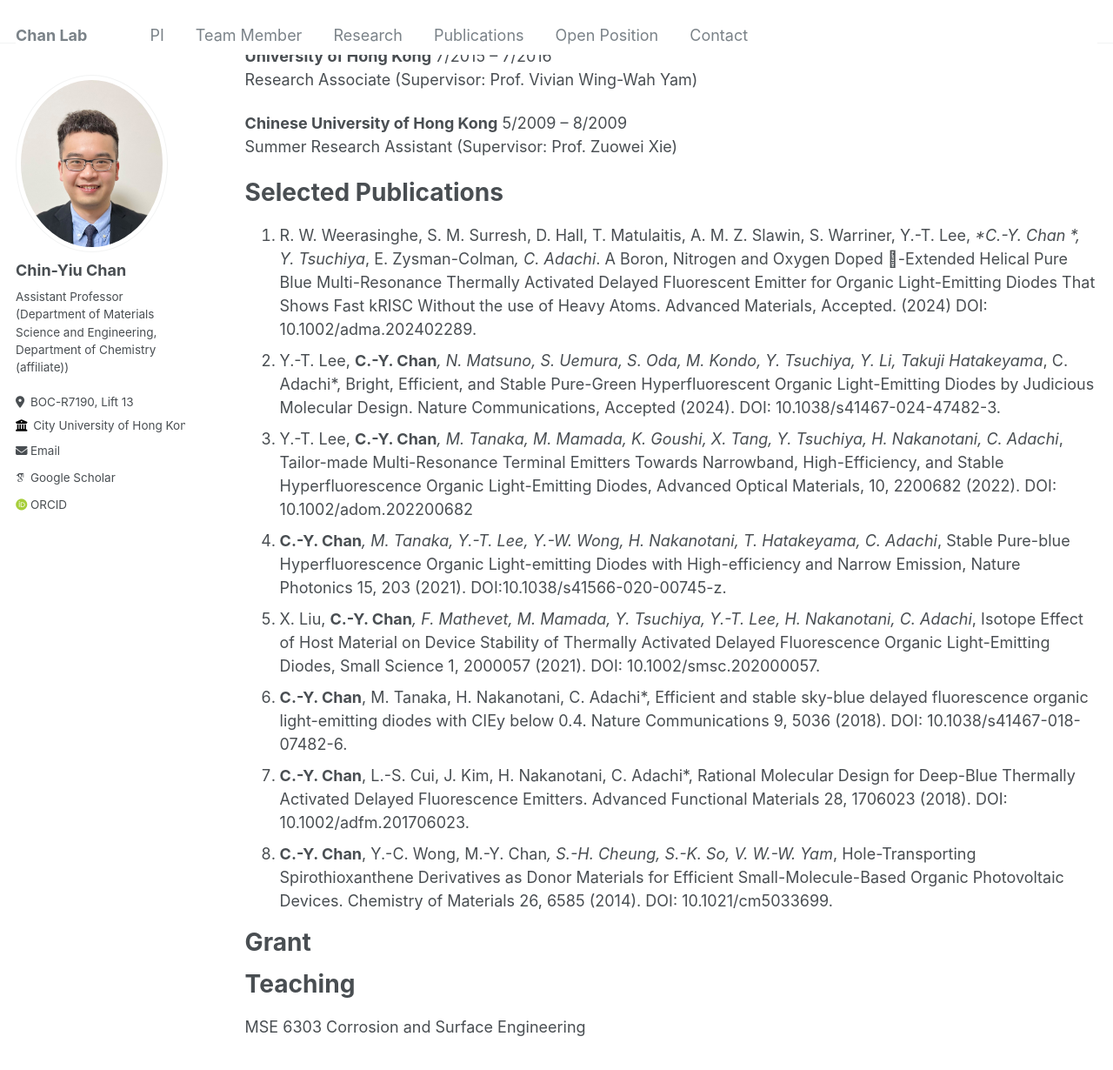
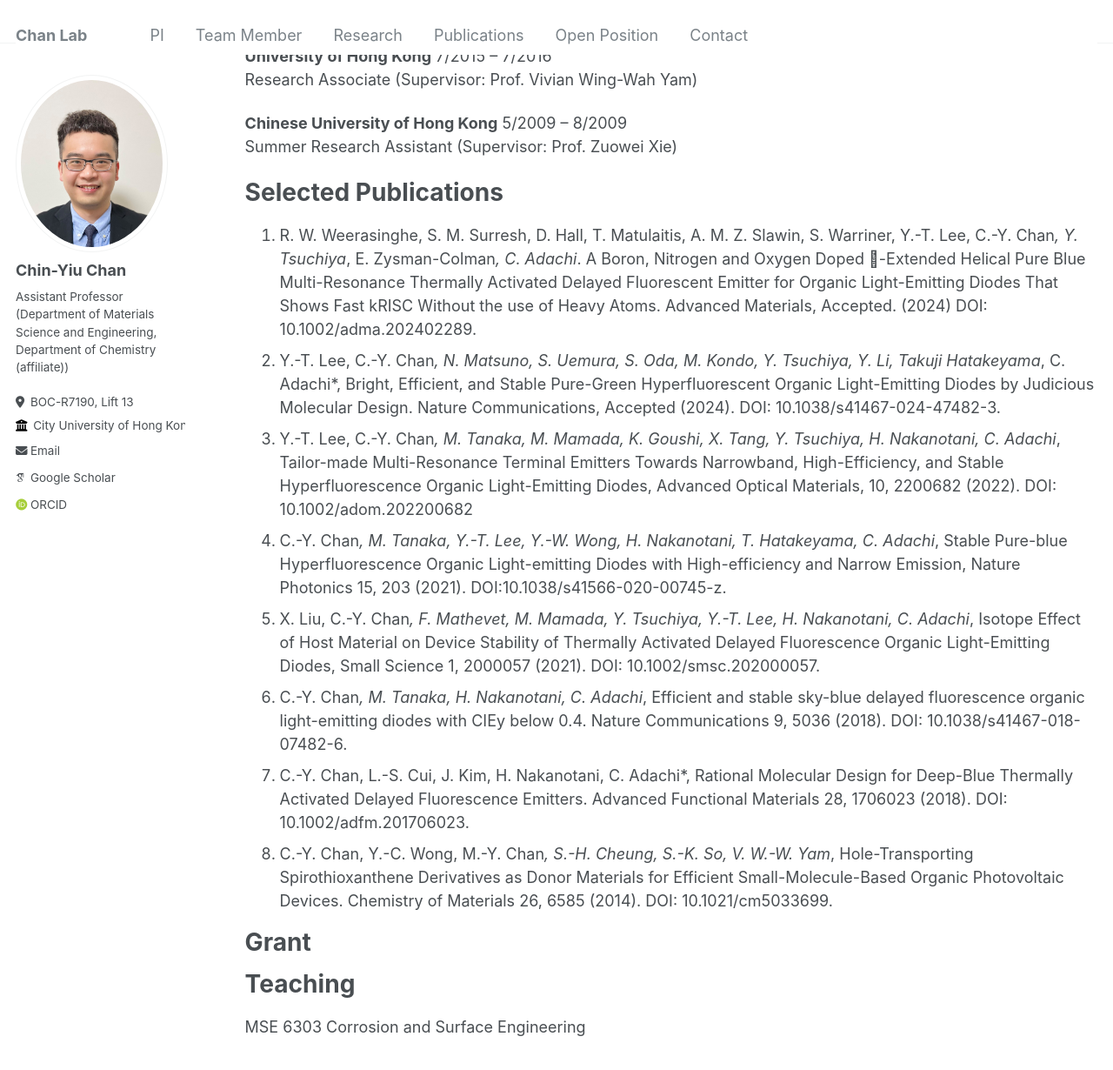
Before and after one commit to cychan-chem/chinychan.github.io, a Jekyll site: the page built from _pages/cv.md, in a window 1280 px wide and 1400 px high, scrolled down 417 px. Shown: the top 1230 px of the window at 87% size. Built offline with Jekyll 4.4.1, drawn with Linux system fonts in a browser that asks for light colours; some web fonts are replaced.

Commit message:
Update cv.md

```diff
--- a/_pages/cv.md
+++ b/_pages/cv.md
@@ -30,14 +30,14 @@ Summer Research Assistant (Supervisor: Prof. Zuowei Xie)
 
 Selected Publications
 ======
-1.	R. W. Weerasinghe, S. M. Surresh, D. Hall, T. Matulaitis, A. M. Z. Slawin, S. Warriner, Y.-T. Lee, **C.-Y. Chan* **, Y. Tsuchiya*, E. Zysman-Colman*, C. Adachi*. A Boron, Nitrogen and Oxygen Doped -Extended Helical Pure Blue Multi-Resonance Thermally Activated Delayed Fluorescent Emitter for Organic Light-Emitting Diodes That Shows Fast kRISC Without the use of Heavy Atoms. Advanced Materials, Accepted. (2024) DOI: 10.1002/adma.202402289.
-2.	Y.-T. Lee, **C.-Y. Chan***, N. Matsuno, S. Uemura, S. Oda, M. Kondo, Y. Tsuchiya, Y. Li, Takuji Hatakeyama*, C. Adachi*, Bright, Efficient, and Stable Pure-Green Hyperfluorescent Organic Light-Emitting Diodes by Judicious Molecular Design. Nature Communications, Accepted (2024). DOI: 10.1038/s41467-024-47482-3.
-3.	Y.-T. Lee, **C.-Y. Chan***, M. Tanaka, M. Mamada, K. Goushi, X. Tang, Y. Tsuchiya, H. Nakanotani, C. Adachi*, Tailor-made Multi-Resonance Terminal Emitters Towards Narrowband, High-Efficiency, and Stable Hyperfluorescence Organic Light-Emitting Diodes, Advanced Optical Materials, 10, 2200682 (2022). DOI: 10.1002/adom.202200682
-4.	**C.-Y. Chan***, M. Tanaka, Y.-T. Lee, Y.-W. Wong, H. Nakanotani, T. Hatakeyama, C. Adachi*, Stable Pure-blue Hyperfluorescence Organic Light-emitting Diodes with High-efficiency and Narrow Emission, Nature Photonics 15, 203 (2021). DOI:10.1038/s41566-020-00745-z.
-5.	X. Liu, **C.-Y. Chan***, F. Mathevet, M. Mamada, Y. Tsuchiya, Y.-T. Lee, H. Nakanotani, C. Adachi*, Isotope Effect of Host Material on Device Stability of Thermally Activated Delayed Fluorescence Organic Light-Emitting Diodes, Small Science 1, 2000057 (2021). DOI: 10.1002/smsc.202000057.
-6.	**C.-Y. Chan**, M. Tanaka, H. Nakanotani, C. Adachi*, Efficient and stable sky-blue delayed fluorescence organic light-emitting diodes with CIEy below 0.4. Nature Communications 9, 5036 (2018). DOI: 10.1038/s41467-018-07482-6.
-7.	**C.-Y. Chan**, L.-S. Cui, J. Kim, H. Nakanotani, C. Adachi*, Rational Molecular Design for Deep-Blue Thermally Activated Delayed Fluorescence Emitters. Advanced Functional Materials 28, 1706023 (2018). DOI: 10.1002/adfm.201706023.
-8.	**C.-Y. Chan**, Y.-C. Wong, M.-Y. Chan*, S.-H. Cheung, S.-K. So, V. W.-W. Yam*, Hole-Transporting Spirothioxanthene Derivatives as Donor Materials for Efficient Small-Molecule-Based Organic Photovoltaic Devices. Chemistry of Materials 26, 6585 (2014). DOI: 10.1021/cm5033699.
+1.	R. W. Weerasinghe, S. M. Surresh, D. Hall, T. Matulaitis, A. M. Z. Slawin, S. Warriner, Y.-T. Lee, C.-Y. Chan*, Y. Tsuchiya*, E. Zysman-Colman*, C. Adachi*. A Boron, Nitrogen and Oxygen Doped -Extended Helical Pure Blue Multi-Resonance Thermally Activated Delayed Fluorescent Emitter for Organic Light-Emitting Diodes That Shows Fast kRISC Without the use of Heavy Atoms. Advanced Materials, Accepted. (2024) DOI: 10.1002/adma.202402289.
+2.	Y.-T. Lee, C.-Y. Chan*, N. Matsuno, S. Uemura, S. Oda, M. Kondo, Y. Tsuchiya, Y. Li, Takuji Hatakeyama*, C. Adachi*, Bright, Efficient, and Stable Pure-Green Hyperfluorescent Organic Light-Emitting Diodes by Judicious Molecular Design. Nature Communications, Accepted (2024). DOI: 10.1038/s41467-024-47482-3.
+3.	Y.-T. Lee, C.-Y. Chan*, M. Tanaka, M. Mamada, K. Goushi, X. Tang, Y. Tsuchiya, H. Nakanotani, C. Adachi*, Tailor-made Multi-Resonance Terminal Emitters Towards Narrowband, High-Efficiency, and Stable Hyperfluorescence Organic Light-Emitting Diodes, Advanced Optical Materials, 10, 2200682 (2022). DOI: 10.1002/adom.202200682
+4.	C.-Y. Chan*, M. Tanaka, Y.-T. Lee, Y.-W. Wong, H. Nakanotani, T. Hatakeyama, C. Adachi*, Stable Pure-blue Hyperfluorescence Organic Light-emitting Diodes with High-efficiency and Narrow Emission, Nature Photonics 15, 203 (2021). DOI:10.1038/s41566-020-00745-z.
+5.	X. Liu, C.-Y. Chan*, F. Mathevet, M. Mamada, Y. Tsuchiya, Y.-T. Lee, H. Nakanotani, C. Adachi*, Isotope Effect of Host Material on Device Stability of Thermally Activated Delayed Fluorescence Organic Light-Emitting Diodes, Small Science 1, 2000057 (2021). DOI: 10.1002/smsc.202000057.
+6.	C.-Y. Chan*, M. Tanaka, H. Nakanotani, C. Adachi*, Efficient and stable sky-blue delayed fluorescence organic light-emitting diodes with CIEy below 0.4. Nature Communications 9, 5036 (2018). DOI: 10.1038/s41467-018-07482-6.
+7.	C.-Y. Chan, L.-S. Cui, J. Kim, H. Nakanotani, C. Adachi*, Rational Molecular Design for Deep-Blue Thermally Activated Delayed Fluorescence Emitters. Advanced Functional Materials 28, 1706023 (2018). DOI: 10.1002/adfm.201706023.
+8.	C.-Y. Chan, Y.-C. Wong, M.-Y. Chan*, S.-H. Cheung, S.-K. So, V. W.-W. Yam*, Hole-Transporting Spirothioxanthene Derivatives as Donor Materials for Efficient Small-Molecule-Based Organic Photovoltaic Devices. Chemistry of Materials 26, 6585 (2014). DOI: 10.1021/cm5033699.
 
 
 Grant
```
